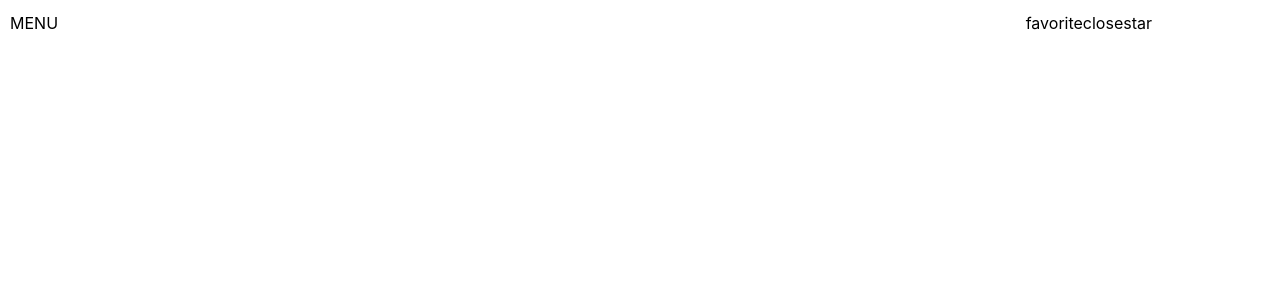
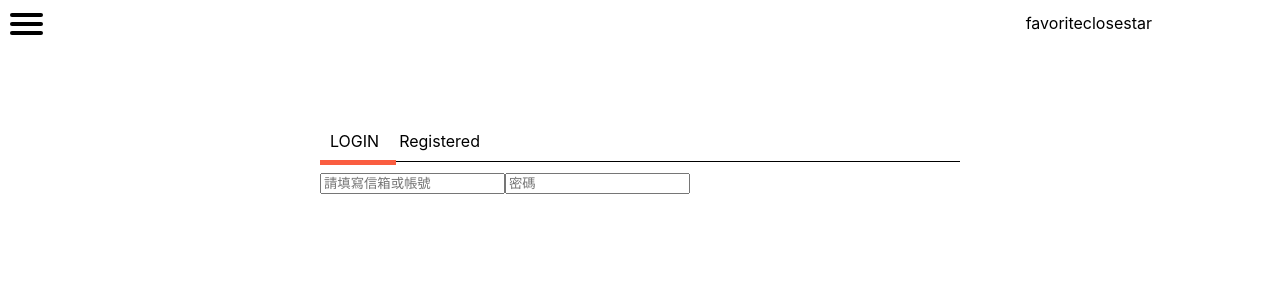
Before and after one commit to KarinLien/HandPaintedTry, a React (Create React App) app: page /login in a window 1280 px wide. Shown: the top 300 px of the page. Built offline with nearby package versions, Linux system fonts and the light colour scheme.

Commit message:
add login registered

```diff
--- a/src/App.js
+++ b/src/App.js
@@ -4,6 +4,7 @@ import LeftMenu from "./components/LeftMenu";
 import RightContent from "./components/RightContent";
 import ProductList from "./components/productList";
 import MemberList from "./components/MemberList";
+import LoginOrRegistered from "./components/LoginOrRegistered";
 import "./App.css";
 import { Route, BrowserRouter } from "react-router-dom";
 //https://medium.com/the-andela-way/how-to-deploy-your-react-application-to-github-pages-in-less-than-5-minutes-8c5f665a2d2a
@@ -35,6 +36,7 @@ class App extends React.Component {
         </div>
         <Route path="/list" component={ProductList} />
         <Route path="/member" component={MemberList} />
+        <Route path="/login" component={LoginOrRegistered} />
       </BrowserRouter>
     );
   }
--- /dev/null
+++ b/src/components/LoginOrRegistered/Login.js
@@ -0,0 +1,23 @@
+import React from "react";
+
+class Login extends React.Component {
+  render() {
+    return (
+      <div style={{ marginTop: "10px" }}>
+        <input
+          type="text"
+          name="Email"
+          //   value={this.state.address1}
+          placeholder="請填寫信箱或帳號"
+        />
+        <input
+          type="text"
+          name="password"
+          //   value={this.state.address1}
+          placeholder="密碼"
+        />
+      </div>
+    );
+  }
+}
+export default Login;
--- /dev/null
+++ b/src/components/LoginOrRegistered/Registered.js
@@ -0,0 +1,29 @@
+import React from "react";
+
+class Registered extends React.Component {
+  render() {
+    return (
+      <div style={{ marginTop: "10px" }}>
+        <input
+          type="text"
+          name="name"
+          //   value={this.state.address1}
+          placeholder="請填寫帳號"
+        />
+        <input
+          type="text"
+          name="Email"
+          //   value={this.state.address1}
+          placeholder="請填寫信箱"
+        />
+        <input
+          type="text"
+          name="password"
+          //   value={this.state.address1}
+          placeholder="密碼"
+        />
+      </div>
+    );
+  }
+}
+export default Registered;
--- /dev/null
+++ b/src/components/LoginOrRegistered/index.js
@@ -0,0 +1,50 @@
+import React from "react";
+import "./style.css";
+import Login from "./Login";
+import Registered from "./Registered";
+
+//https://codepen.io/jonathanobino/pen/gPKvLP
+class LoginOrRegistered extends React.Component {
+  state = {
+    typeName: ""
+  };
+  setType = typeName => {
+    this.setState({
+      typeName
+    });
+  };
+
+  render() {
+    const WhichType = () => {
+      const { typeName } = this.state;
+      if (typeName === "LOGIN") {
+        return <Login />;
+      } else if (typeName === "Registered") {
+        return <Registered />;
+      } else {
+        return <Login />;
+      }
+    };
+    return (
+      <div className="login-layout">
+        <div className="login-title">
+          <p
+            className="title-margin cursor"
+            onClick={() => this.setType("LOGIN")}
+          >
+            LOGIN
+          </p>
+          <p
+            className="title-margin cursor "
+            onClick={() => this.setType("Registered")}
+          >
+            Registered
+          </p>
+        </div>
+        <div className="slider" />
+        <WhichType />
+      </div>
+    );
+  }
+}
+export default LoginOrRegistered;
--- /dev/null
+++ b/src/components/LoginOrRegistered/style.css
@@ -0,0 +1,29 @@
+.login-layout {
+  position: relative;
+  width: 50%;
+  margin: 0 auto;
+}
+.login-title {
+  display: flex;
+  border-bottom: 1px solid black;
+}
+.title-margin {
+  margin: 10px;
+}
+.cursor {
+  cursor: pointer;
+}
+
+.slider {
+  background-color: #fa5d40;
+  height: 5px;
+  position: absolute;
+  width: calc(100% / 7 - 15px);
+  left: 0px;
+  top: 39px;
+  transition: left 0.3s ease-out;
+  will-change: left;
+}
+/* .login-title p:nth-of-type(2):checked ~ .slider {
+  left: calc((100% / 3) * 1 + (15px / 2));
+} */
--- a/src/components/header/index.js
+++ b/src/components/header/index.js
@@ -1,8 +1,15 @@
 import React from "react";
 import Bar from "../Bar";
 import { Link } from "react-router-dom";
+import "./style.css";
 const Btn = () => {
-  return <span>MENU</span>;
+  return (
+    <div className="menuToggle">
+      <span />
+      <span />
+      <span />
+    </div>
+  );
 };
 const BarContent = props => {
   return (
@@ -34,12 +41,18 @@ const BarContent = props => {
         <h2 style={{ margin: "10px auto" }}>MENU</h2>
       </div>
       <div>
-        <ul>
+        <ul style={{ cursor: "pointer" }}>
+          <li onClick={() => props.closeClick()}>
+            <Link to="/login">LogIN</Link>
+          </li>
           <li onClick={() => props.closeClick()}>
             <Link to="/list">List</Link>
           </li>
           <li onClick={() => props.closeClick()}>
             <Link to="/member">Member</Link>
+          </li>
+          <li onClick={() => props.closeClick()}>
+            <Link to="/">HOME</Link>
           </li>
         </ul>
       </div>
--- /dev/null
+++ b/src/components/header/style.css
@@ -0,0 +1,31 @@
+.menuToggle {
+  display: block;
+  z-index: 1;
+  -webkit-user-select: none;
+  user-select: none;
+}
+.menuToggle span {
+  display: block;
+  width: 33px;
+  height: 4px;
+  margin-bottom: 5px;
+  position: relative;
+
+  background: black;
+  border-radius: 3px;
+
+  z-index: 1;
+
+  transform-origin: 4px 0px;
+
+  transition: transform 0.5s cubic-bezier(0.77, 0.2, 0.05, 1),
+    background 0.5s cubic-bezier(0.77, 0.2, 0.05, 1), opacity 0.55s ease;
+}
+
+.menuToggle span:first-child {
+  transform-origin: 0% 0%;
+}
+
+.menuToggle span:nth-last-child(2) {
+  transform-origin: 0% 100%;
+}
```
Also changed, not shown: src/components/MemberList/style.css (line endings or trailing spaces).
